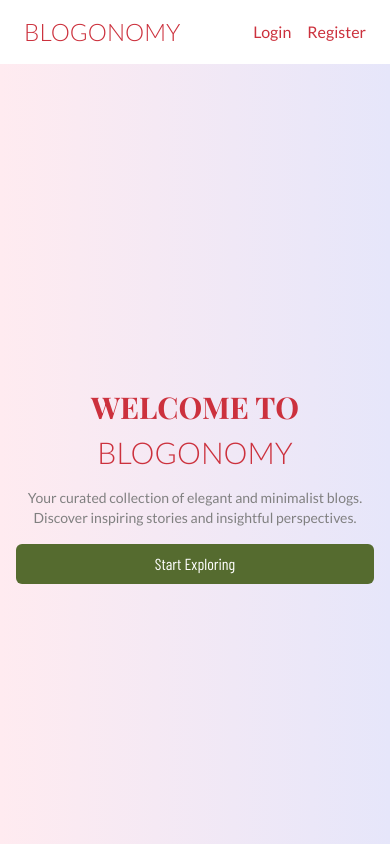
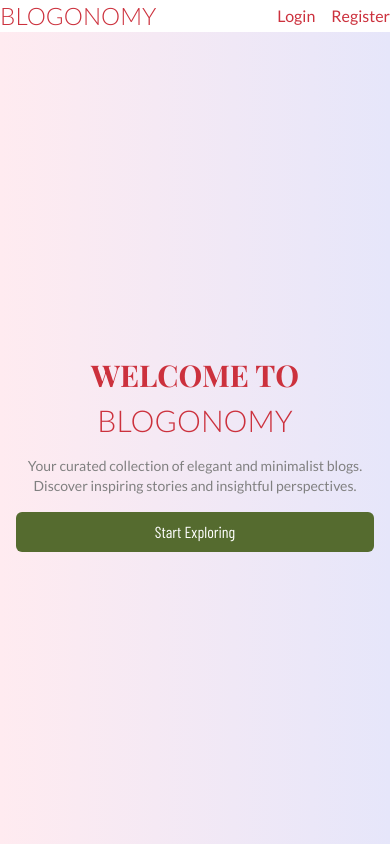
Before and after one commit to NKumar1612/blogonomy, a React (Vite) app in the folder frontend/: page / in a window 390 px wide. Shown: the top 844 px of the page. Built offline with nearby package versions, Linux system fonts and the light colour scheme; no server answers; a web font is replaced by a local one.

Commit message:
testing navbar for mobile/laptop.

```diff
--- a/frontend/src/component/Header.jsx
+++ b/frontend/src/component/Header.jsx
@@ -33,7 +33,7 @@ export const Header = () => {
   const username = userInfo?.username;
 
   return (
-    <header className='flex justify-between items-center px-6 py-4 bg-soft-white'>
+    <header className='flex justify-between items-center lg:px-6 lg:py-4 sm:px-12 sm:py-10 bg-soft-white'>
       <Link to="/" className='logo text-2xl font-light text-chery-red'>BLOGONOMY</Link>
       <nav className='flex space-x-4 sm:text-3xl lg:text-lg'>
         {username ? (
```
